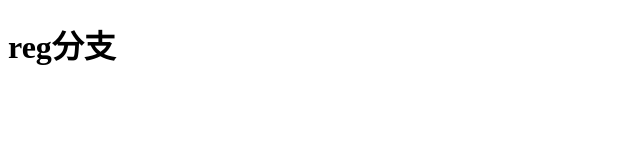
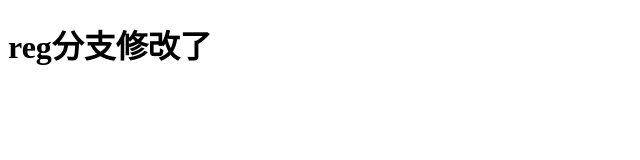
Before and after one commit to Rainbow1224/Violet, a plain HTML site: page reg.html in a window 1280 px wide. Shown: the whole page, without its empty margins (0-640 px from the left). Drawn offline with Linux system fonts and the light colour scheme.

Commit message:
更新了reg.html

```diff
--- a/reg.html
+++ b/reg.html
@@ -9,7 +9,7 @@
 </head>
 
 <body>
-    <h1>reg分支</h1>
+    <h1>reg分支修改了</h1>
 </body>
 
 </html>
```
